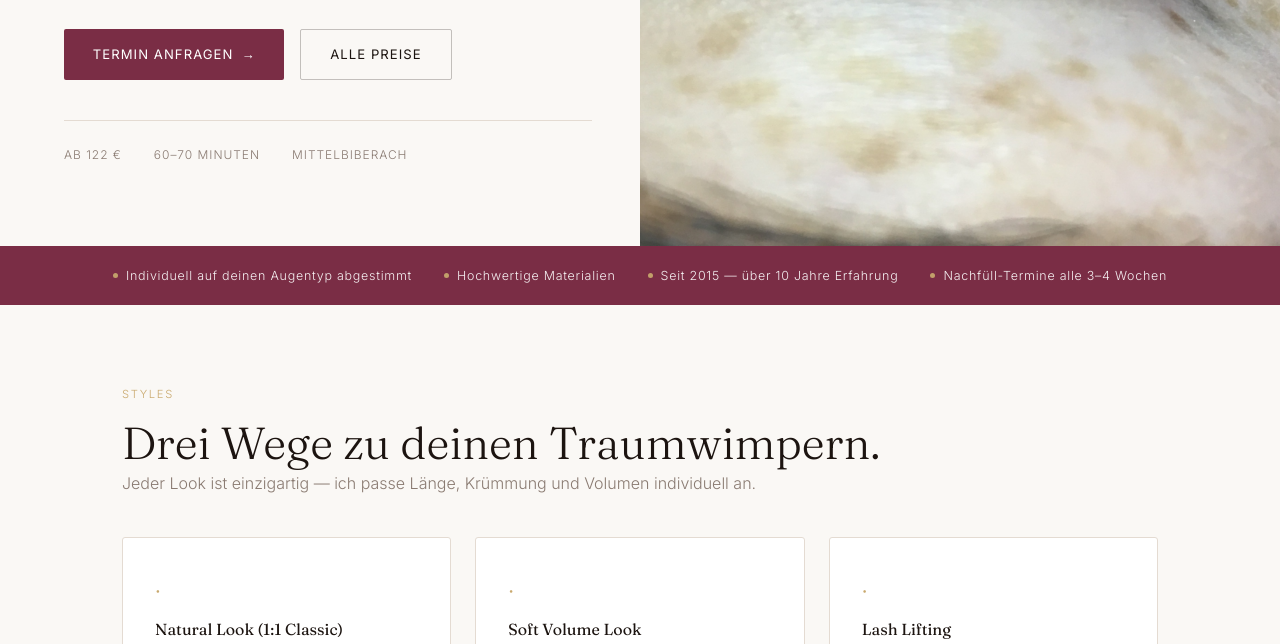
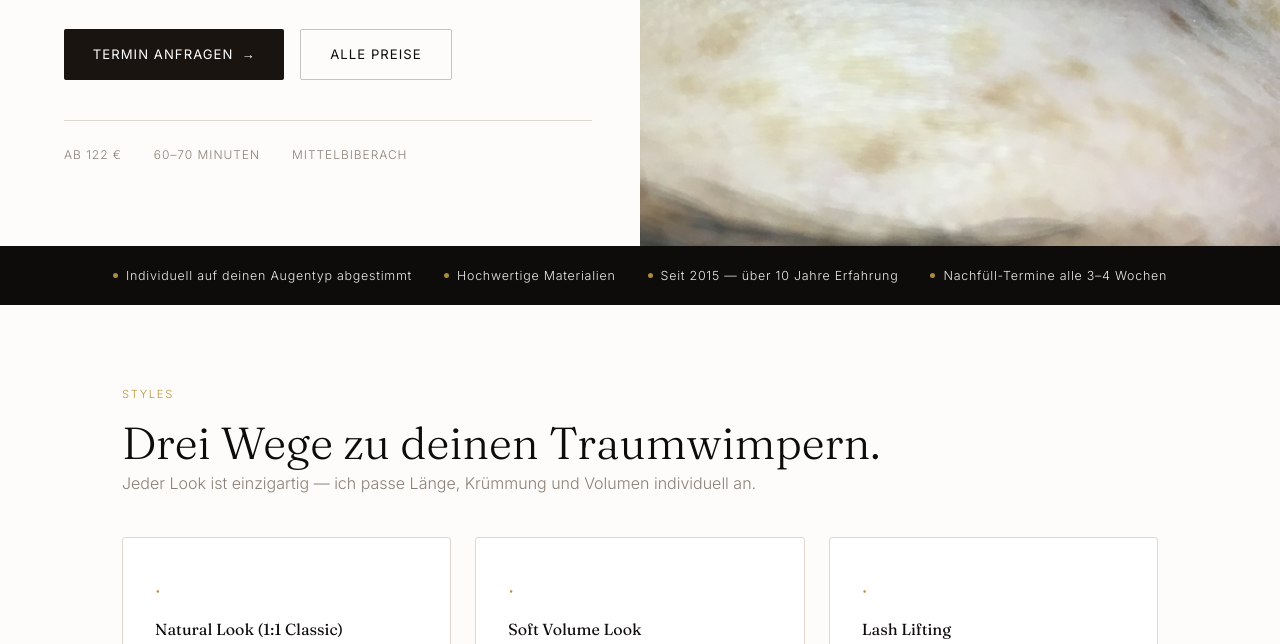
Before and after one commit to helwich2001-commits/lashes-delight-website, a plain HTML site: page wimpern.html in a window 1280 px wide. Shown: the part 485-1129 px from the top of the page. Drawn offline with Linux system fonts and the light colour scheme.

Commit message:
Change color scheme to black/gold, fix gallery image
Co-Authored-By: Claude Sonnet 4.6 <noreply@anthropic.com>

```diff
--- a/styles.css
+++ b/styles.css
@@ -5,16 +5,16 @@
 *,*::before,*::after{box-sizing:border-box;margin:0;padding:0}
 
 :root{
-  --bg:        #faf8f5;
-  --bg-soft:   #f2ede6;
-  --ink:       #1c1410;
-  --ink-soft:  #4a3f38;
-  --muted:     #8a7b72;
-  --line:      #e4dbd2;
-  --rose:      #7a2d45;
-  --rose-dark: #541e30;
-  --gold:      #c9a96e;
-  --gold-lt:   #ddc08a;
+  --bg:        #fdfcfa;
+  --bg-soft:   #f5f2ed;
+  --ink:       #0e0c0a;
+  --ink-soft:  #3a3530;
+  --muted:     #8a8078;
+  --line:      #e0d8cc;
+  --rose:      #1a1410;
+  --rose-dark: #000000;
+  --gold:      #b8963e;
+  --gold-lt:   #d4ae5c;
   --white:     #ffffff;
 }
 
@@ -59,11 +59,11 @@ nav.site-nav{
 }
 .nav-links a:hover{color:var(--rose)}
 .nav-links a.nav-cta{
-  background:var(--rose);color:var(--white);
+  background:var(--gold);color:var(--white);
   padding:0.5rem 1.2rem;border-radius:2px;
   letter-spacing:0.06em;transition:background .2s;
 }
-.nav-links a.nav-cta:hover{background:var(--rose-dark)}
+.nav-links a.nav-cta:hover{background:#9a7a28}
 
 /* ───── HERO ───── */
 .hero{
@@ -145,7 +145,7 @@ nav.site-nav{
 
 /* ───── TRUST BAR ───── */
 .trust{
-  background:var(--rose);color:var(--white);
+  background:var(--ink);color:var(--white);
   display:flex;gap:2rem;flex-wrap:wrap;
   padding:1.2rem 3rem;justify-content:center;
   font-size:0.78rem;letter-spacing:0.06em;
@@ -241,7 +241,7 @@ nav.site-nav{
 
 /* ───── TESTIMONIAL ───── */
 .testimonial{
-  background:var(--rose);color:var(--white);
+  background:var(--ink);color:var(--white);
   padding:5rem 3rem;text-align:center;
 }
 .testimonial blockquote{
--- a/wimpern.html
+++ b/wimpern.html
@@ -133,7 +133,7 @@
     <div class="gallery-grid" style="margin-top:2rem">
       <div class="gallery-item"><img src="images/wimpern-a.jpg" alt="Wimpernverlängerung Ergebnis 1"></div>
       <div class="gallery-item"><img src="images/wimpern-b.jpg" alt="Wimpernverlängerung Ergebnis 2"></div>
-      <div class="gallery-item"><img src="images/wimpern2.JPG" alt="Wimpernverlängerung Ergebnis 3"></div>
+      <div class="gallery-item"><img src="images/wimpern-c.jpg" alt="Wimpernverlängerung Ergebnis 3"></div>
     </div>
   </div>
 </section>
```
